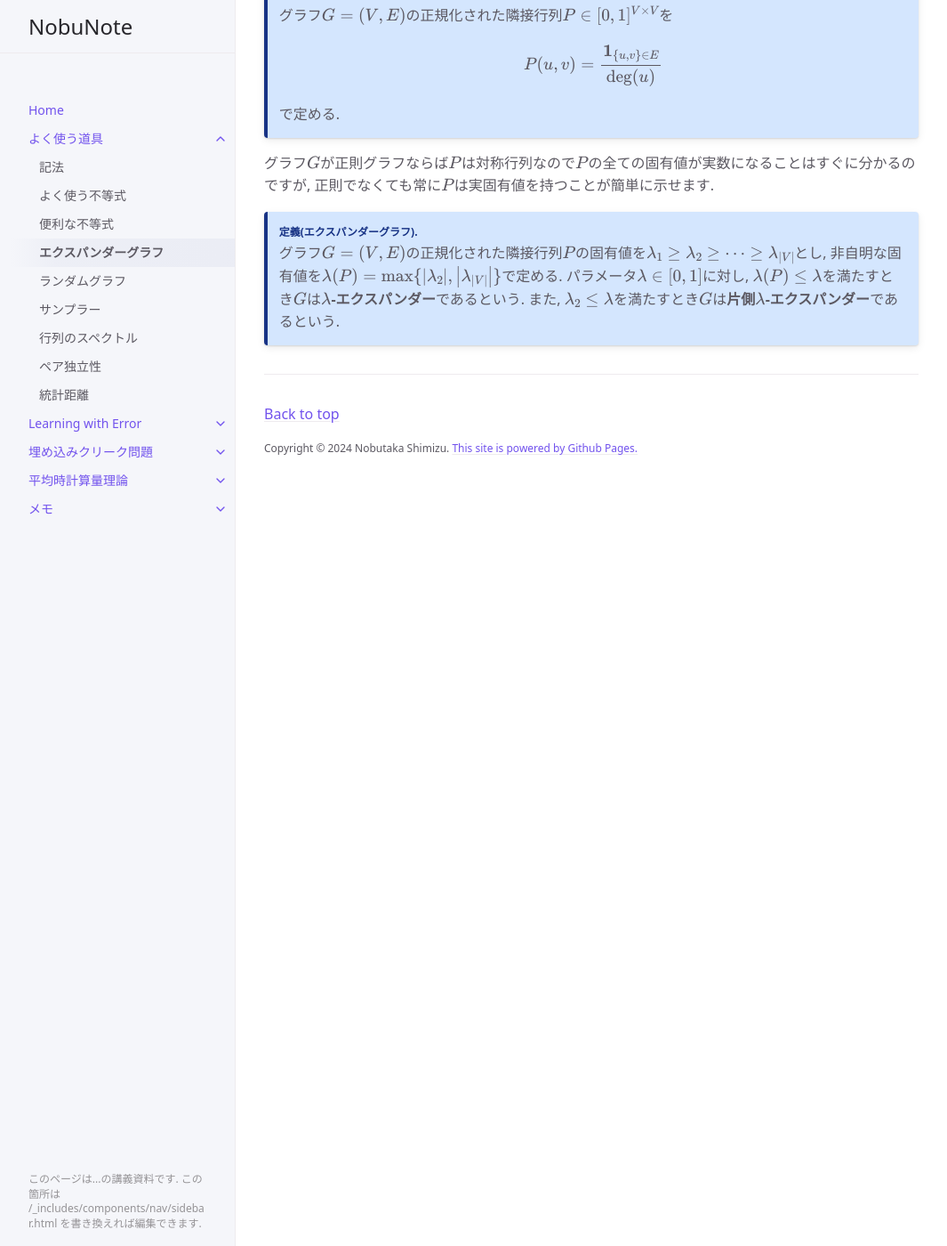
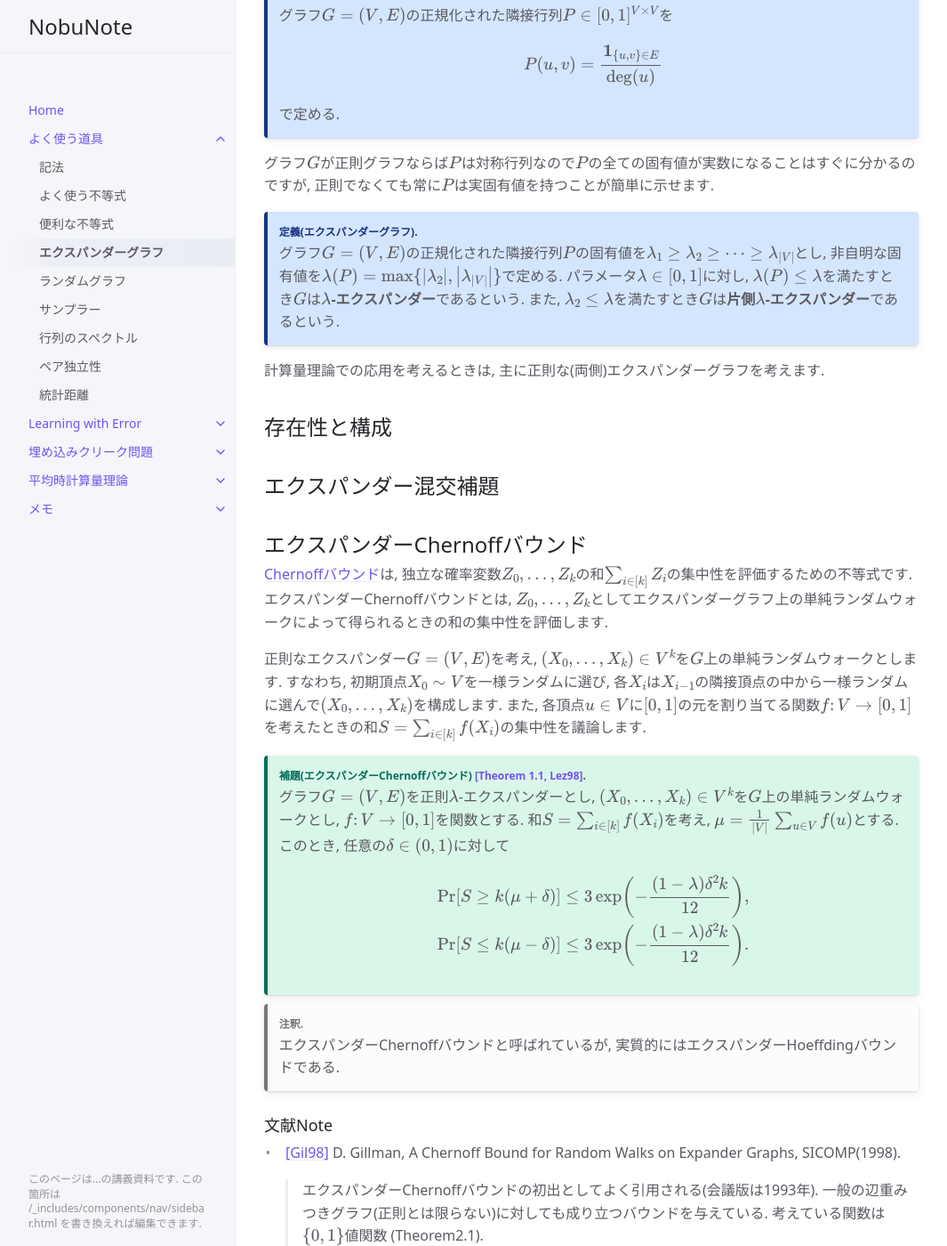
Before and after one commit to NobutakaShimizu/nobunote, a Jekyll site: the page built from docs/tools/expander.md, in a window 1280 px wide and 1400 px high, scrolled down 577 px. Shown: the whole window at 89% size, without its empty margins (107-1172 px from the left). Built offline with Jekyll 4.4.1, drawn with Linux system fonts in a browser that asks for light colours; cached includes are drawn as plain includes; some of the changed text lies outside the part shown.

Commit message:
Chernoffバウンドの表記を修正し、エクスパンダーChernoffバウンドに関する新しいセクションを追加しました。また、IJKW10に関するアルゴリズムの記述を追加しました。

```diff
--- a/docs/tools/expander.md
+++ b/docs/tools/expander.md
@@ -36,3 +36,46 @@ nav_order: 4
 > グラフ$G=(V,E)$の正規化された隣接行列$P$の固有値を$\lambda_1\ge \lambda_2\ge \dots \ge \lambda_{\abs{V}}$とし, 非自明な固有値を$\lambda(P)=\max \\{\abs{\lambda_2},\abs{\lambda_{\abs{V}}}\\}$で定める.
 > パラメータ$\lambda\in[0,1]$に対し, $\lambda(P)\le \lambda$を満たすとき$G$は**$\lambda$-エクスパンダー**であるという.
 > また, $\lambda_2\le \lambda$を満たすとき$G$は**片側$\lambda$-エクスパンダー**であるという.
+
+計算量理論での応用を考えるときは, 主に正則な(両側)エクスパンダーグラフを考えます.
+
+## 存在性と構成
+
+## エクスパンダー混交補題
+
+## エクスパンダーChernoffバウンド
+
+[Chernoffバウンド]({{site.baseurl}}/docs/tools/prob_inequalities#chernoffbound)は, 独立な確率変数$Z_0,\dots,Z_k$の和$\sum_{i\in[k]}Z_i$の集中性を評価するための不等式です.　エクスパンダーChernoffバウンドとは, $Z_0,\dots,Z_k$としてエクスパンダーグラフ上の単純ランダムウォークによって得られるときの和の集中性を評価します.
+
+正則なエクスパンダー$G=(V,E)$を考え, $(X_0,\dots,X_k) \in V^k$を$G$上の単純ランダムウォークとします.
+すなわち, 初期頂点$X_0\sim V$を一様ランダムに選び, 各$X_i$は$X_{i-1}$の隣接頂点の中から一様ランダムに選んで$(X_0,\dots,X_k)$を構成します.
+また, 各頂点$u\in V$に$[0,1]$の元を割り当てる関数$f\colon V\to[0,1]$を考えたときの和$S = \sum_{i\in[k]}f(X_i)$の集中性を議論します.
+
+{: .lemma-title }
+> **補題(エクスパンダーChernoffバウンド) [[Theorem 1.1, Lez98]](#文献note).**
+>
+> グラフ$G=(V,E)$を正則$\lambda$-エクスパンダーとし, $(X_0,\dots,X_k) \in V^k$を$G$上の単純ランダムウォークとし, $f\colon V\to[0,1]$を関数とする.
+> 和$S = \sum_{i\in[k]}f(X_i)$を考え, $\mu =\frac{1}{|V|}\sum_{u\in V}f(u)$とする.
+> このとき, 任意の$\delta\in(0,1)$に対して
+>
+> $$
+  \begin{align*}
+    &\Pr\qty[ S \ge k(\mu + \delta) ] \le 3\exp\qty(-\frac{(1-\lambda)\delta^2 k}{12}), \\
+    &\Pr\qty[ S \le k(\mu - \delta) ] \le 3\exp\qty(-\frac{(1-\lambda)\delta^2 k}{12}).
+  \end{align*}
+> $$
+
+{: .remark }
+> エクスパンダーChernoffバウンドと呼ばれているが, 実質的にはエクスパンダーHoeffdingバウンドである.
+
+### 文献Note
+- [[Gil98]](https://epubs.siam.org/doi/10.1137/S0097539794268765) D. Gillman, A Chernoff Bound for Random Walks on Expander Graphs, SICOMP(1998).
+  > エクスパンダーChernoffバウンドの初出としてよく引用される(会議版は1993年). 一般の辺重みつきグラフ(正則とは限らない)に対しても成り立つバウンドを与えている. 考えている関数は$\binset$値関数 (Theorem2.1).
+- [[Lez98]](https://projecteuclid.org/journals/annals-of-applied-probability/volume-8/issue-3/Chernoff-type-bound-for-finite-Markov-chains/10.1214/aoap/1028903453.full) P. Lezaud, Chernoff-type bound for finite Markov chains, Ann. Appl. Probab(1998).
+  > [Gil98]と同様に可逆なマルコフ連鎖によって生成された和に対するBernstein-typeバウンドを与えている (Theorem1.1). すなわち, 関数$f$の分散$\Var_{\pi}[f]$が小さいときはよりsharpになる. 特に[Gil98]を特殊ケースとして含む.
+- [[RR17]](https://arxiv.org/abs/1703.10205)
+- [[CLLM12]](https://drops.dagstuhl.de/entities/document/10.4230/LIPIcs.STACS.2012.124)
+  > スペクトルギャップの代わりにmixing timeを使ったエクスパンダーChernoffバウンドを与えている. [full version(arXiv)](https://arxiv.org/abs/1201.0559)では問題設定の定義が丁寧に説明されているので読みやすい.
+
+
+## エクスパンダー分解
```
Also changed, not shown: docs/memo/IJKW10.md (+24 -0 lines), docs/tools/prob_inequalities.md (+1 -1 lines), 4 other files.
